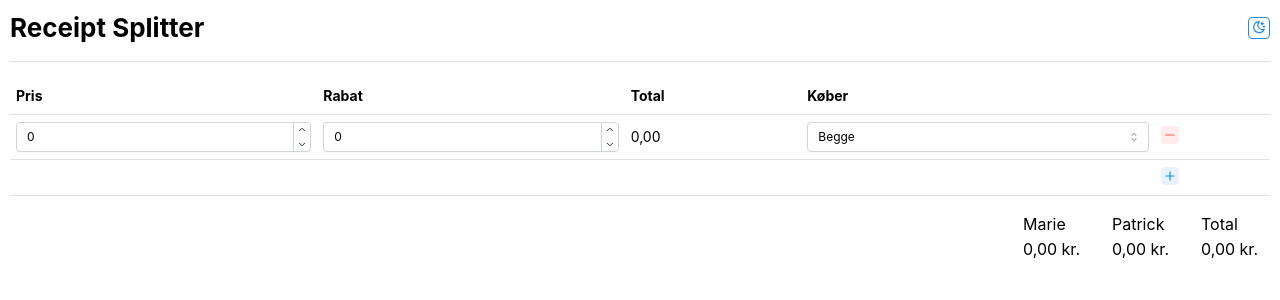
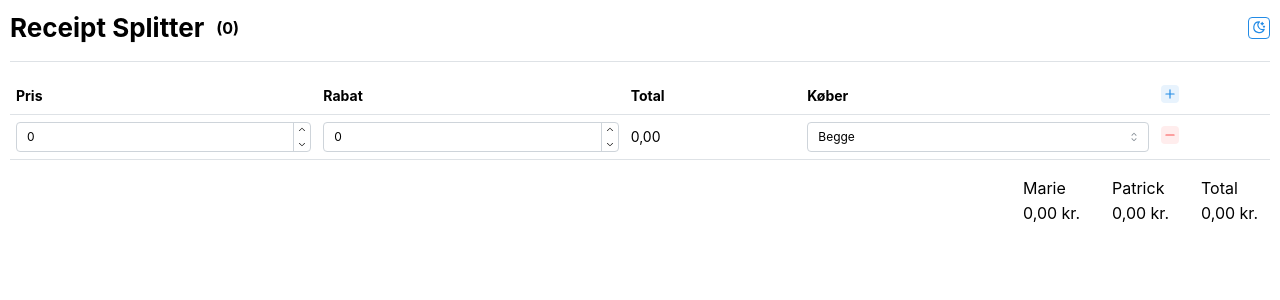
Before and after one commit to Pattrigue/receipt-splitter, a React (Vite) app: page / in a window 1280 px wide. Shown: the top 300 px of the page. Built offline with nearby package versions, Linux system fonts and the light colour scheme.

Commit message:
update layout

```diff
--- a/src/client/App.tsx
+++ b/src/client/App.tsx
@@ -1,21 +1,28 @@
+import { Box, Divider, Group, Stack, Title } from "@mantine/core";
+import { ColorSchemeToggle } from "./components/ColorSchemeToggle";
+import { ReceiptTable } from "./components/ReceiptTable";
 import { useState } from "react";
 import { Receipt } from "../types";
-import { ReceiptTable } from "./components/ReceiptTable";
-import { Box, Center, Divider, Group, Stack, Title } from "@mantine/core";
-import { ColorSchemeToggle } from "./components/ColorSchemeToggle";
 
 export function App() {
-  const [response, setResponse] = useState<Receipt | null>(null);
+  const [itemCount, setItemCount] = useState(0);
+
+  const onReceiptChange = (receipt: Receipt) => {
+    setItemCount(receipt.items.length);
+  };
 
   return (
     <Box w="100%" p="xs">
       <Stack>
         <Group justify="space-between">
-          <Title order={2}>Receipt Splitter</Title>
+          <Group gap="sm">
+            <Title order={2}>Receipt Splitter</Title>
+            <Title order={5}>({itemCount})</Title>
+          </Group>
           <ColorSchemeToggle />
         </Group>
         <Divider />
-        <ReceiptTable />
+        <ReceiptTable onReceiptChange={onReceiptChange} />
       </Stack>
     </Box>
   );
--- a/src/client/components/ReceiptTable.tsx
+++ b/src/client/components/ReceiptTable.tsx
@@ -12,7 +12,11 @@ import { IconMinus, IconPlus } from "@tabler/icons-react";
 import { useState } from "react";
 import { Receipt, ReceiptItem } from "../../types";
 
-export function ReceiptTable() {
+interface ReceiptTableProps {
+  onReceiptChange?: (receipt: Receipt) => void;
+}
+
+export function ReceiptTable({ onReceiptChange }: ReceiptTableProps) {
   const [receipt, setReceipt] = useState<Receipt>({
     items: [
       {
@@ -22,13 +26,12 @@ export function ReceiptTable() {
         buyer: "Begge",
       },
     ],
-    store: "",
-    total: 0,
   });
 
   // Handle adding a new row
   const handleAddRow = () => {
-    setReceipt((prevReceipt) => ({
+    setReceipt((prevReceipt) => {
+      const updatedReceipt = {
         ...prevReceipt,
         items: [
           ...prevReceipt.items,
@@ -39,17 +42,25 @@ export function ReceiptTable() {
             buyer: "Begge",
           },
         ],
-    }));
+      };
+      onReceiptChange?.(updatedReceipt);
+
+      return updatedReceipt;
+    });
   };
 
   const handleRemoveRow = (index: number) => {
-    setReceipt((prevReceipt) => ({
+    setReceipt((prevReceipt) => {
+      const updatedReceipt = {
         ...prevReceipt,
         items: prevReceipt.items.filter((_, i) => i !== index),
-    }));
+      };
+      onReceiptChange?.(updatedReceipt);
+
+      return updatedReceipt;
+    });
   };
 
-  // Handle updating a specific field in an item
   const handleUpdateItem = (
     index: number,
     field: keyof ReceiptItem,
@@ -61,10 +72,14 @@ export function ReceiptTable() {
         ...updatedItems[index],
         [field]: value,
       };
-      return {
+
+      const updatedReceipt = {
         ...prevReceipt,
         items: updatedItems,
       };
+      onReceiptChange?.(updatedReceipt);
+
+      return updatedReceipt;
     });
   };
 
@@ -162,23 +177,14 @@ export function ReceiptTable() {
             <Table.Th>Rabat</Table.Th>
             <Table.Th>Total</Table.Th>
             <Table.Th>Køber</Table.Th>
-            <Table.Th />
-          </Table.Tr>
-        </Table.Thead>
-        <Table.Tbody>
-          {rows}
-          <Table.Tr>
-            <Table.Td />
-            <Table.Td />
-            <Table.Td />
-            <Table.Td />
-            <Table.Td>
+            <Table.Th>
               <ActionIcon onClick={handleAddRow} variant="light" size="xs">
                 <IconPlus size={14} />
               </ActionIcon>
-            </Table.Td>
+            </Table.Th>
           </Table.Tr>
-        </Table.Tbody>
+        </Table.Thead>
+        <Table.Tbody>{rows}</Table.Tbody>
       </Table>
 
       <Divider />
--- a/src/types.ts
+++ b/src/types.ts
@@ -1,7 +1,5 @@
 export interface Receipt {
-  store: string;
   items: ReceiptItem[];
-  total: number;
 }
 
 export interface ReceiptItem {
```
Lines whose indentation alone changed are shown as unchanged.
